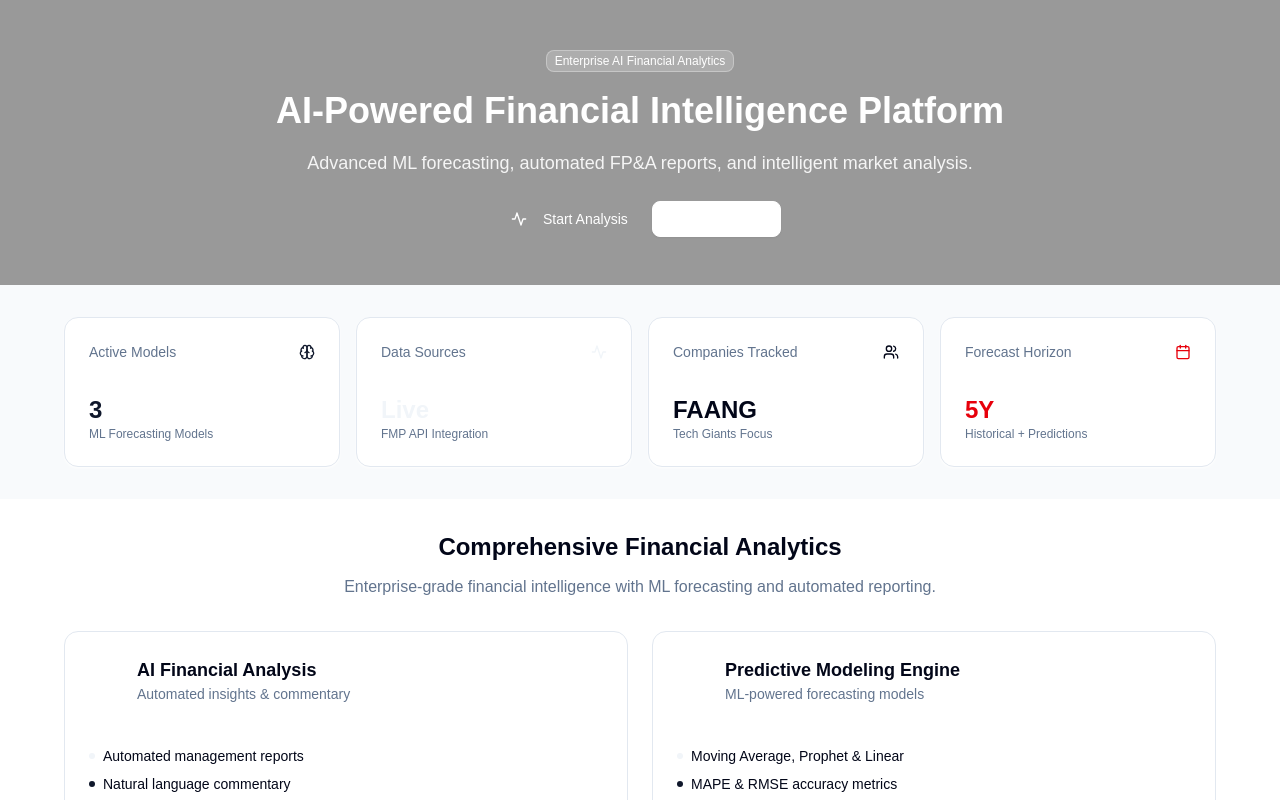
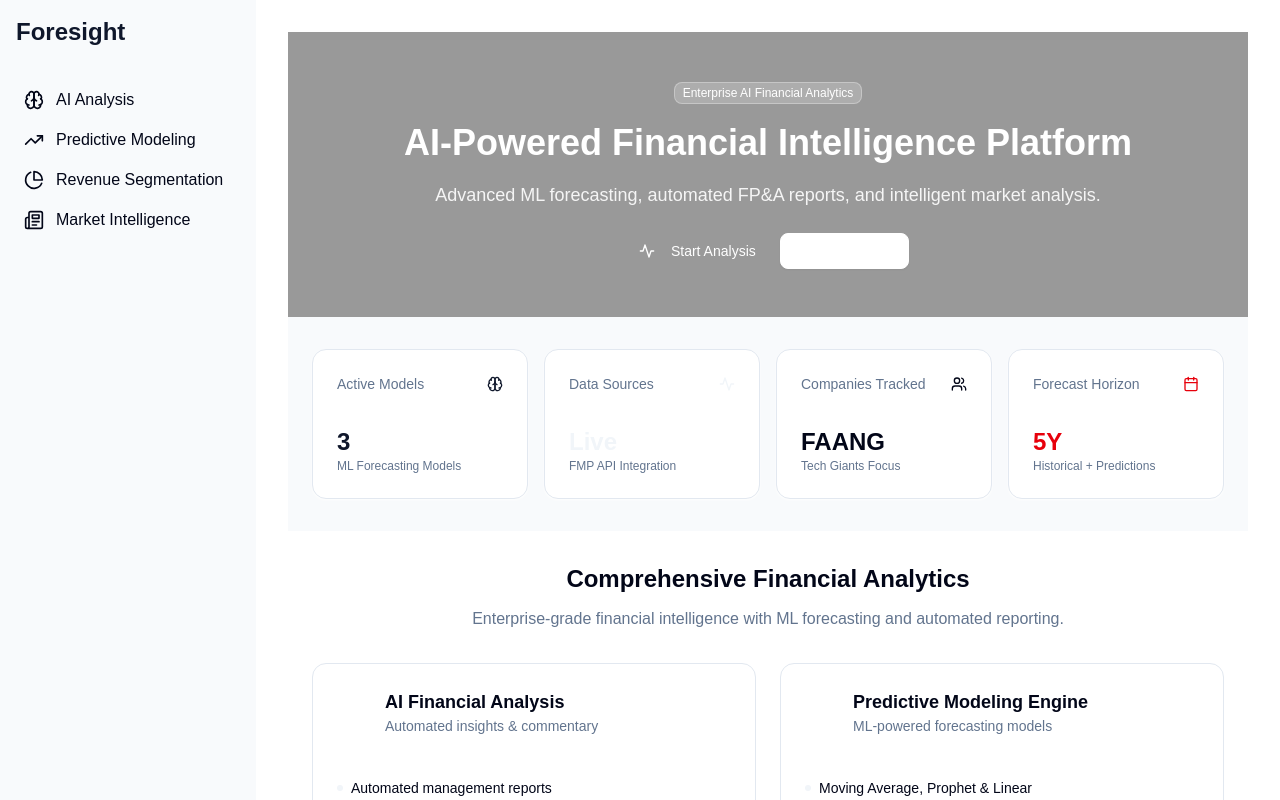
Before and after one commit to ht-l1/Foresight-Analytics, a Next.js app in the folder frontend/: page / in a window 1280 px wide. Shown: the top 800 px of the page. Built offline with nearby package versions, Linux system fonts and the light colour scheme.

Commit message:
design frontend layout and implement sidebar navigation

```diff
--- a/frontend/app/layout.tsx
+++ b/frontend/app/layout.tsx
@@ -1,20 +1,21 @@
 import type { Metadata } from "next";
 import { Inter, Roboto_Mono } from "next/font/google";
 import "./globals.css";
+import { Sidebar } from "@/src/components/Sidebar";
 
 const inter = Inter({
+  subsets: ["latin"],
   variable: "--font-inter",
-  subsets: ["latin"],
 });
 
 const robotoMono = Roboto_Mono({
+  subsets: ["latin"],
   variable: "--font-roboto-mono",
-  subsets: ["latin"],
 });
 
 export const metadata: Metadata = {
-  title: "Create Next App",
-  description: "Generated by create next app",
+  title: "Foresight Analytics",
+  description: "AI-Powered Financial Intelligence Platform",
 };
 
 export default function RootLayout({
@@ -23,9 +24,12 @@ export default function RootLayout({
   children: React.ReactNode;
 }>) {
   return (
-    <html lang="en">
-      <body className={`${inter.variable} ${robotoMono.variable} antialiased`}>
-        {children}
+    <html lang="en" className={`${inter.variable} ${robotoMono.variable}`}>
+      <body className="font-sans antialiased">
+        <div className="flex min-h-screen">
+          <Sidebar />
+          <main className="flex-1 p-8">{children}</main>
+        </div>
       </body>
     </html>
   );
--- /dev/null
+++ b/frontend/src/components/Sidebar.tsx
@@ -0,0 +1,47 @@
+"use client";
+
+import Link from "next/link";
+import { usePathname } from "next/navigation";
+import { Brain, TrendingUp, PieChart, Newspaper } from "lucide-react";
+import { cn } from "@/src/lib/utils";
+
+const navItems = [
+  { href: "/ai-analysis", icon: Brain, label: "AI Analysis" },
+  { href: "/predictive-modeling", icon: TrendingUp, label: "Predictive Modeling" },
+  { href: "/revenue-segmentation", icon: PieChart, label: "Revenue Segmentation" },
+  { href: "/market-intelligence", icon: Newspaper, label: "Market Intelligence" },
+];
+
+export function Sidebar() {
+  const pathname = usePathname();
+
+  return (
+    <aside className="w-64 bg-sidebar text-sidebar-foreground p-4">
+      <div className="mb-8">
+        <Link href="/" className="text-2xl font-bold text-sidebar-primary">
+          Foresight
+        </Link>
+      </div>
+      <nav>
+        <ul>
+          {navItems.map((item) => (
+            <li key={item.href}>
+              <Link
+                href={item.href}
+                className={cn(
+                  "flex items-center p-2 rounded-md transition-colors",
+                  pathname === item.href
+                    ? "bg-sidebar-primary text-sidebar-primary-foreground"
+                    : "hover:bg-sidebar-accent"
+                )}
+              >
+                <item.icon className="w-5 h-5 mr-3" />
+                {item.label}
+              </Link>
+            </li>
+          ))}
+        </ul>
+      </nav>
+    </aside>
+  );
+}
```
